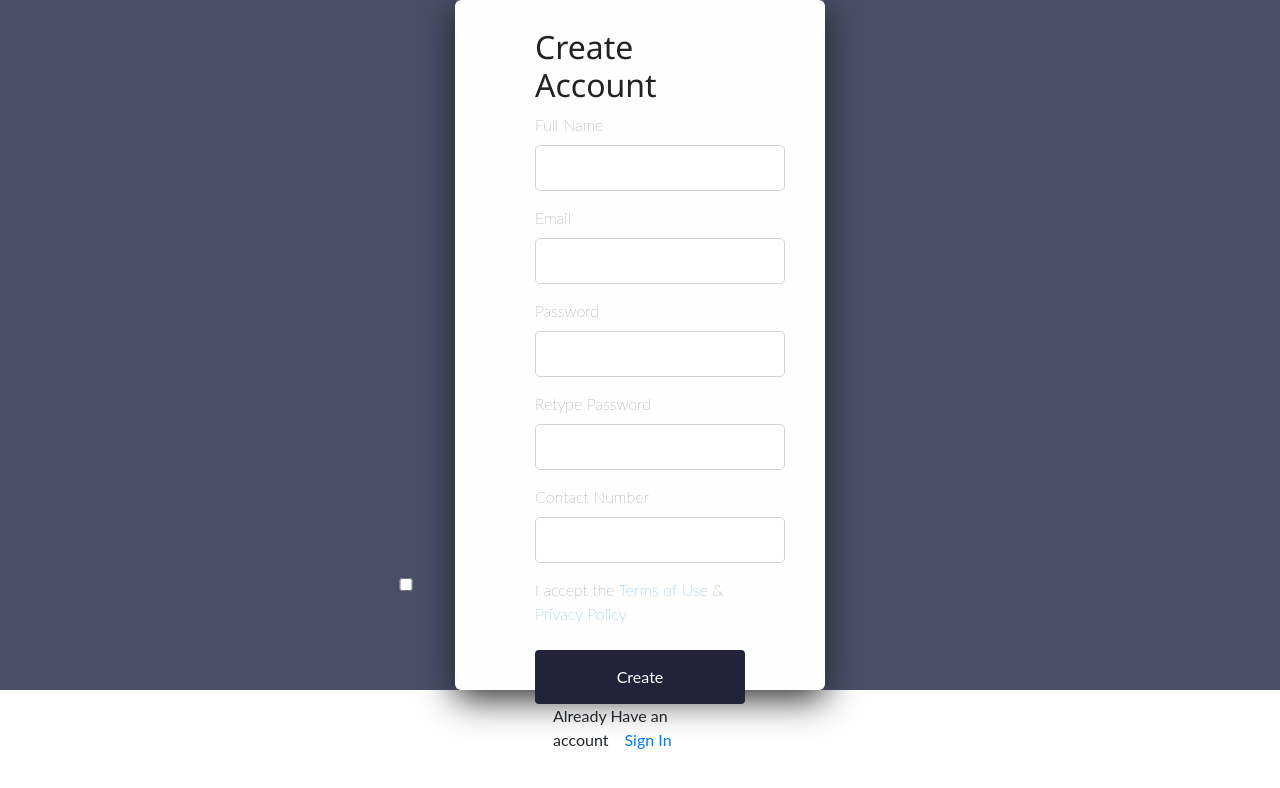
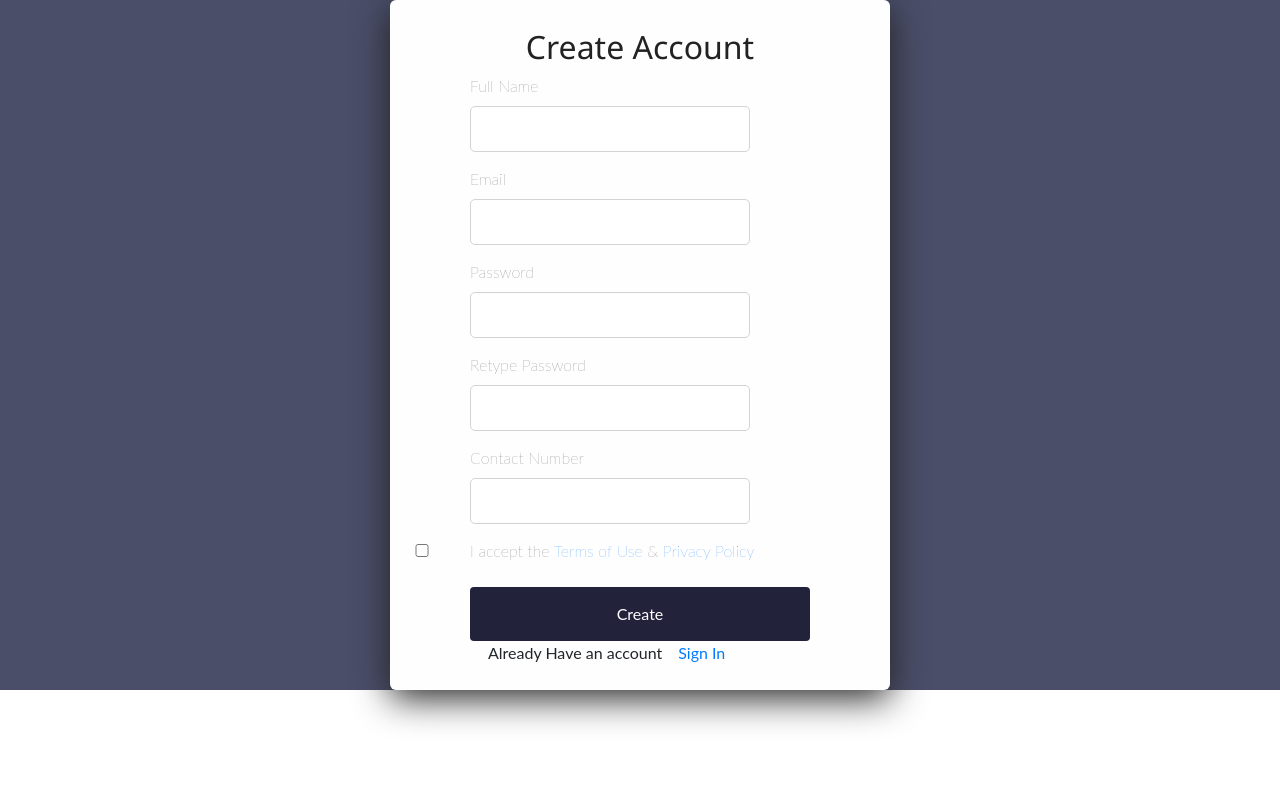
Before and after one commit to thumula-akhitha/onlinemedico, a React (Create React App) app in the folder Code/front-end/my-app/: page /Signup in a window 1280 px wide. Shown: the top 788 px of the page. Built offline with nearby package versions, Linux system fonts and the light colour scheme.

Commit message:
modified styling

```diff
--- a/Code/front-end/my-app/src/css/Signup.css
+++ b/Code/front-end/my-app/src/css/Signup.css
@@ -25,9 +25,7 @@ p, div {
   }
 
   .form-wrapper {
-    display: flex;
-    flex-direction: column;
-    width: 370px;
+    width: 500px;
     max-width: 80%;
     min-width: 100px;
     min-height: 400px;
@@ -71,7 +69,7 @@ p, div {
     border-radius: 5px;
     outline: none;
     border: 1px solid #d6d1d5;
-    width: 250px;
+    width: 280px;
   }
 
   input::placeholder {
@@ -127,9 +125,13 @@ p, div {
     flex-wrap: wrap;
   }
   .checkbox{
+    margin-left: 1px;
+    margin-top: 5px;
     left: 281px;
     position: absolute;
   }
   .info .p{
-    margin-left: 70px;
+    margin-top: 10px;
+    margin-left: 25px;
+
   }
```
